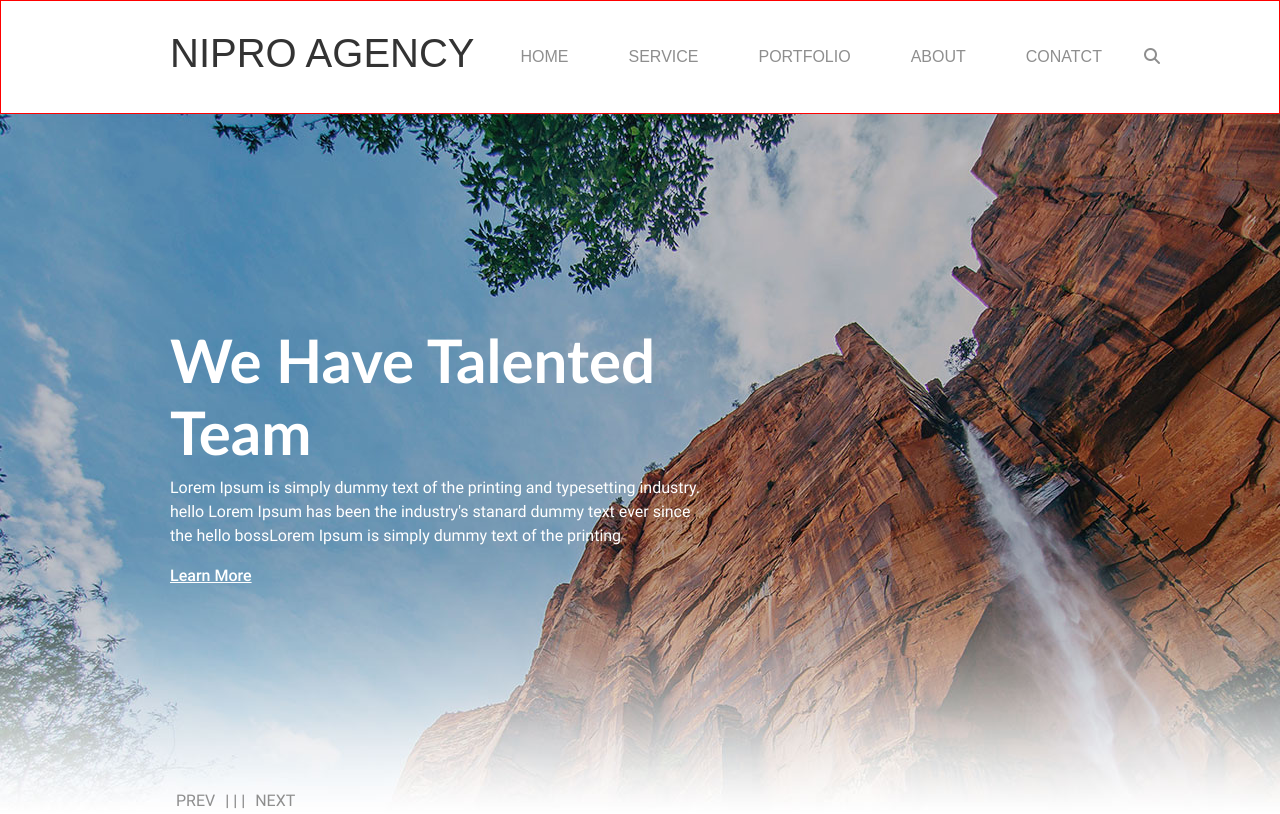
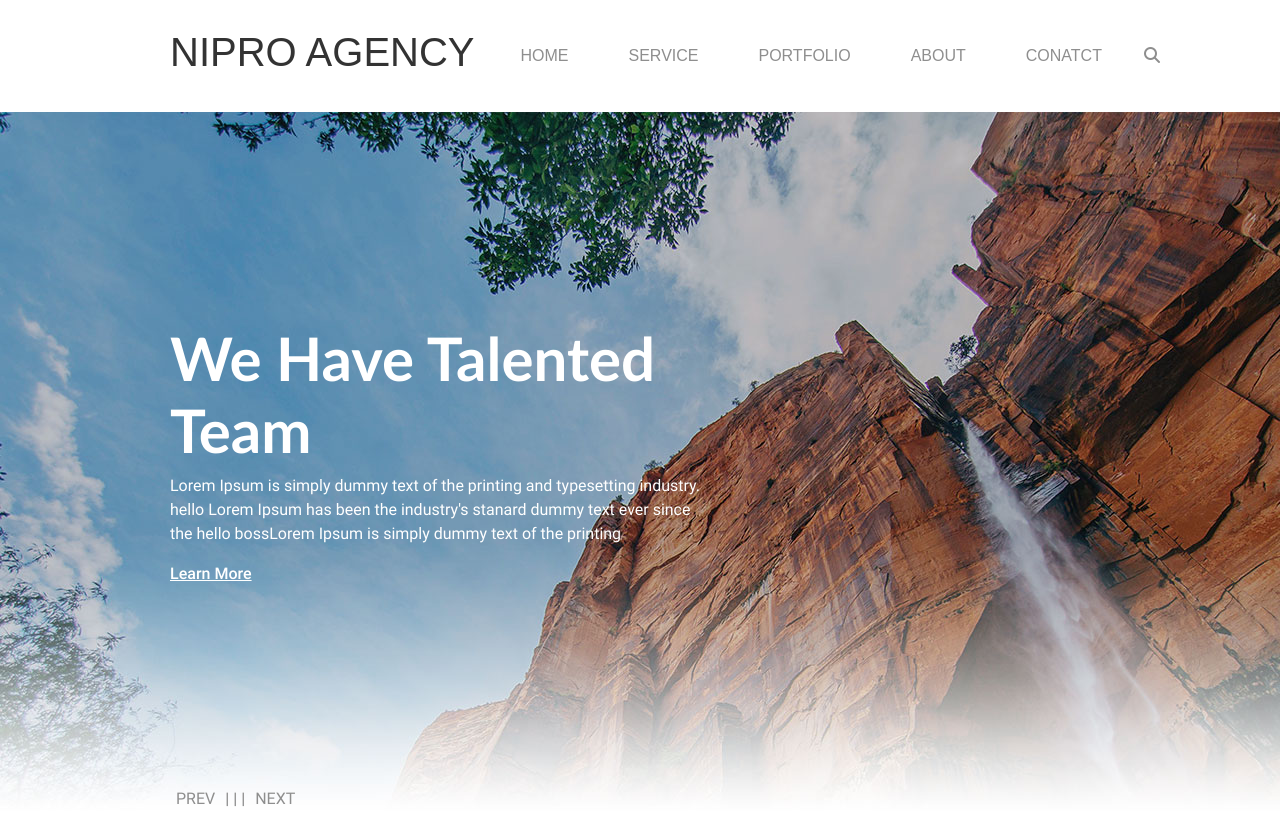
Before and after one commit to rislam-ct/ssb528classpractice23, a plain HTML site: page index.html in a window 1280 px wide. Drawn offline with Linux system fonts and the light colour scheme; a web font is replaced by a local one.

Commit message:
Update style.css

```diff
--- a/css/style.css
+++ b/css/style.css
@@ -21,8 +21,7 @@ body {font-family: 'Roboto-Medium', sans-serif;
 /*Common End*/
 
 /*Header Start*/
-header {padding: 15px 0;
-	border: 1px solid red;}
+header {padding: 15px 0;}
 .c_nav {}
 .logo {font-family: 'Lato-Regular', sans-serif;
 	font-size: 30px;
```
